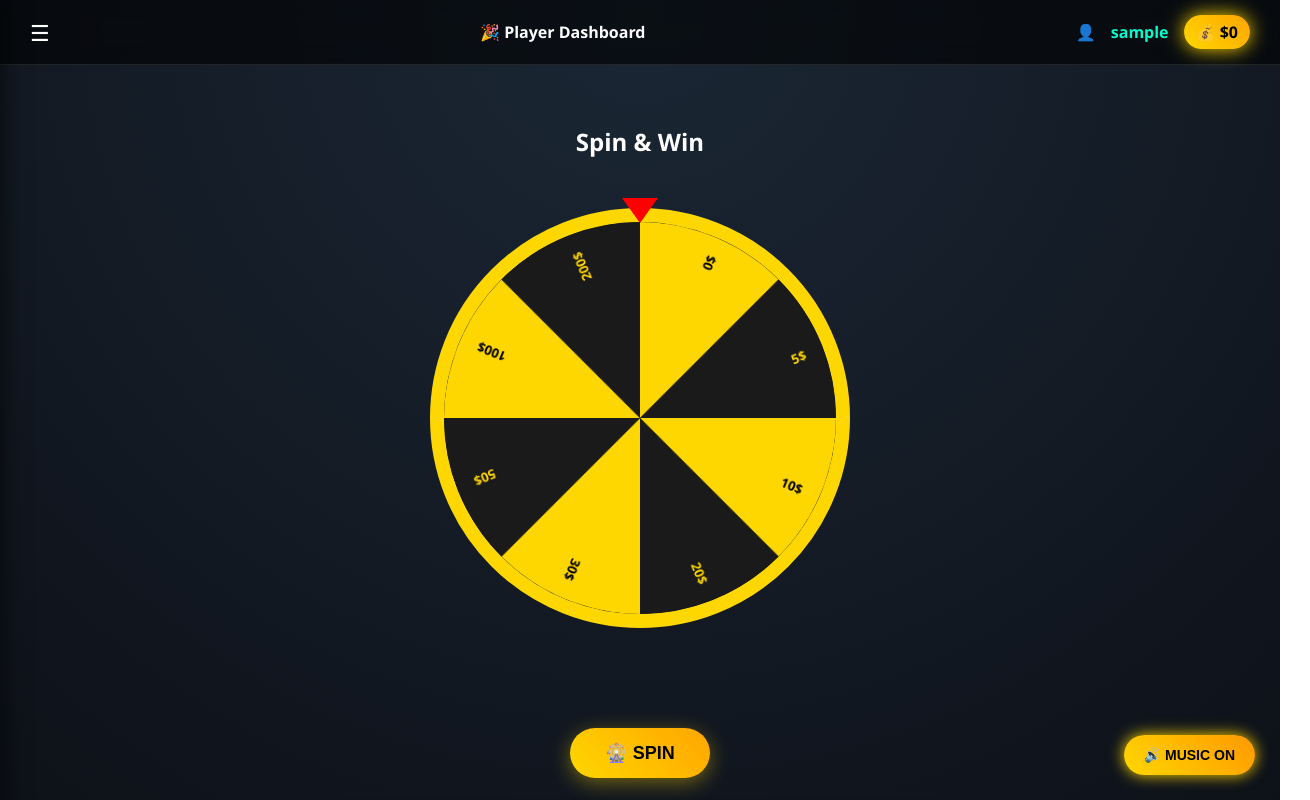
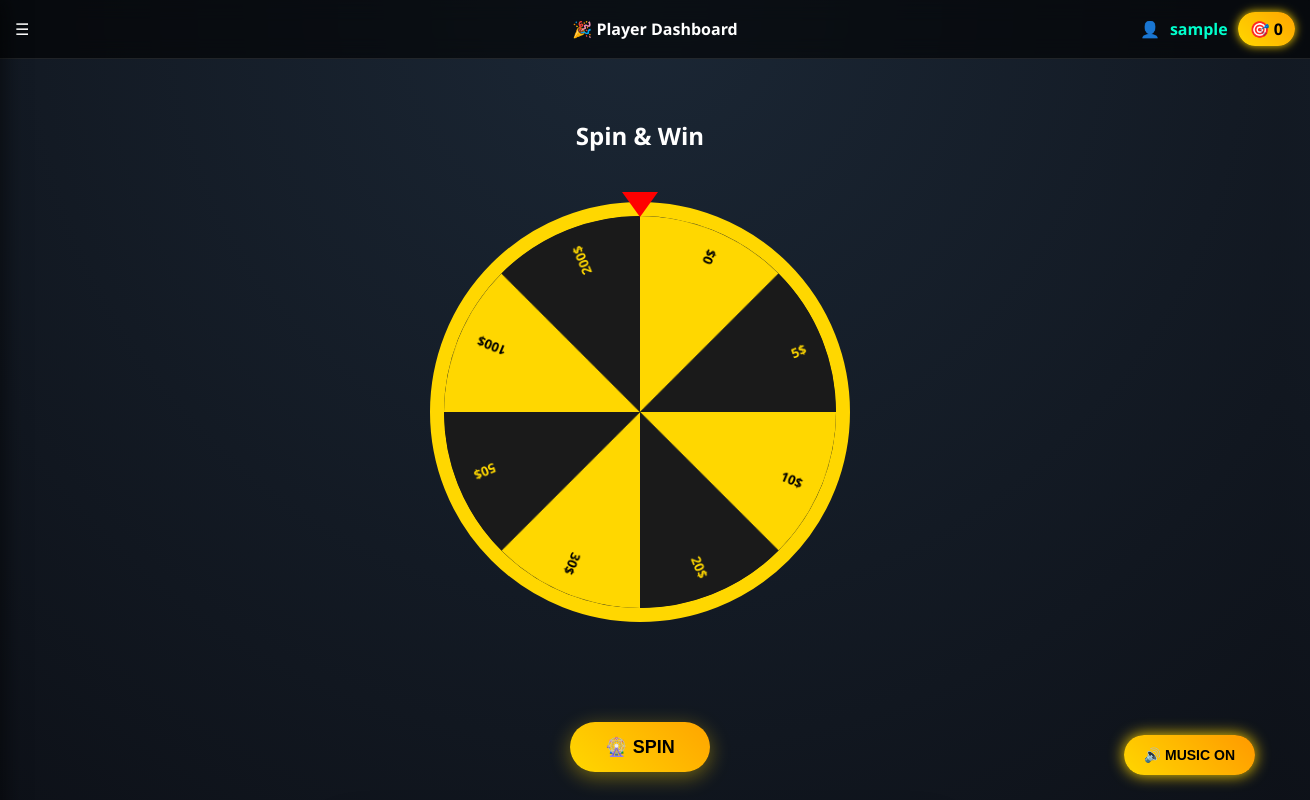
Before and after one commit to povlyna9899-bit/lucky-wheel, a website: page public/player-page.html in a window 1280 px wide. Shown: the top 800 px of the page, 1310 px wide, since content can reach past the window. Drawn offline with Linux system fonts and the light colour scheme; no server answers; sample sign-in values are in the browser's storage; files whose address does not match are found by name.

Commit message:
Add files via upload

```diff
--- a/public/player-page.html
+++ b/public/player-page.html
@@ -19,27 +19,24 @@ body{
   width:100%;
   background: rgba(0,0,0,0.6);
   backdrop-filter: blur(10px);
-  padding:15px 30px;
+  padding:12px 15px;
   display:flex;
+  align-items:center;
   justify-content:space-between;
-  align-items:center;
-  box-sizing:border-box;
   border-bottom:1px solid rgba(255,255,255,0.1);
 }
 
-.menu-btn{
-  font-size:22px;
-  cursor:pointer;
-  transition:0.3s;
-}
-.menu-btn:hover{
-  color:gold;
+.topbar .center{
+  position:absolute;
+  left:50%;
+  transform:translateX(-50%);
+  font-weight:bold;
 }
 
 .user-info{
   display:flex;
   align-items:center;
-  gap:15px;
+  gap:10px;
   font-weight:bold;
   color:#00ffcc;
 }
@@ -50,7 +47,6 @@ body{
   border-radius:20px;
   color:black;
   box-shadow:0 0 10px gold;
-  animation: balanceGlow 1.5s infinite alternate;
 }
 
 @keyframes balanceGlow{
@@ -242,20 +238,26 @@ if(!token){
 
 <!-- TOP BAR -->
 <div class="topbar">
-  <div class="menu-btn" onclick="toggleMenu()">☰</div>
 
-  <div style="flex:1;text-align:center;font-weight:bold;">
+  <!-- LEFT -->
+  <div class="left">
+    <div class="menu-btn" onclick="toggleMenu()">☰</div>
+  </div>
+
+  <!-- CENTER -->
+  <div class="center">
     🎉 Player Dashboard
   </div>
 
-  <div class="user-info">
+  <!-- RIGHT -->
+  <div class="right user-info">
     👤 <span id="username"></span>
     <span class="balance">
-      💰 $<span id="topBalance">0</span>
+      🎯 <span id="topSpins">0</span>
     </span>
   </div>
+
 </div>
-
 <!-- SIDEBAR -->
 <div class="sidebar" id="sidebar">
   <a href="#" onclick="showGame()">🎡 Spin Game</a>
@@ -469,7 +471,7 @@ canvas.style.transform = `rotate(${totalRotation}deg)`;
       "🎉  អ្នកឈ្នះ: "+data.prize+
       " | Remaining Spins: "+data.spinsLeft;
 
-    document.getElementById("topBalance").innerText = data.balance;
+    document.getElementById("topSpins").innerText = data.spinsLeft;
     spinning = false;
   },6000);
 }
@@ -510,12 +512,7 @@ async function loadMySpin(){
   });
   const data = await res.json();
 
-  // update balance shown in top bar
-  document.getElementById("topBalance").innerText = data.balance;
-
-  // also optionally update result area (uncomment if desired)
-  // document.getElementById("result").innerText =
-  //   "🎯 Remaining Spins: " + data.spinsLeft + " | Balance: $" + data.balance;
+  document.getElementById("topSpins").innerText = data.spinsLeft;
 }
 loadMySpin();
 
```
